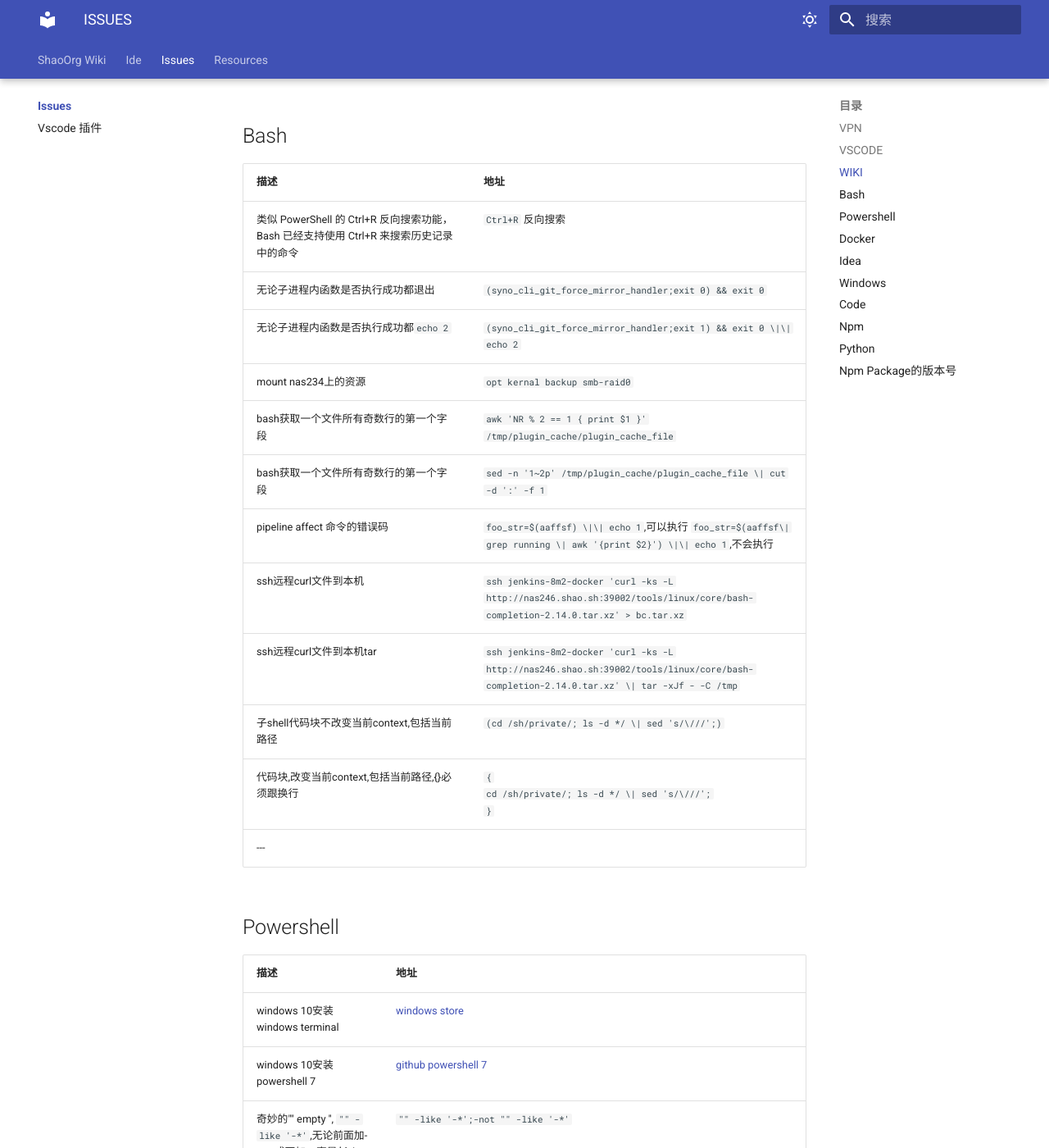
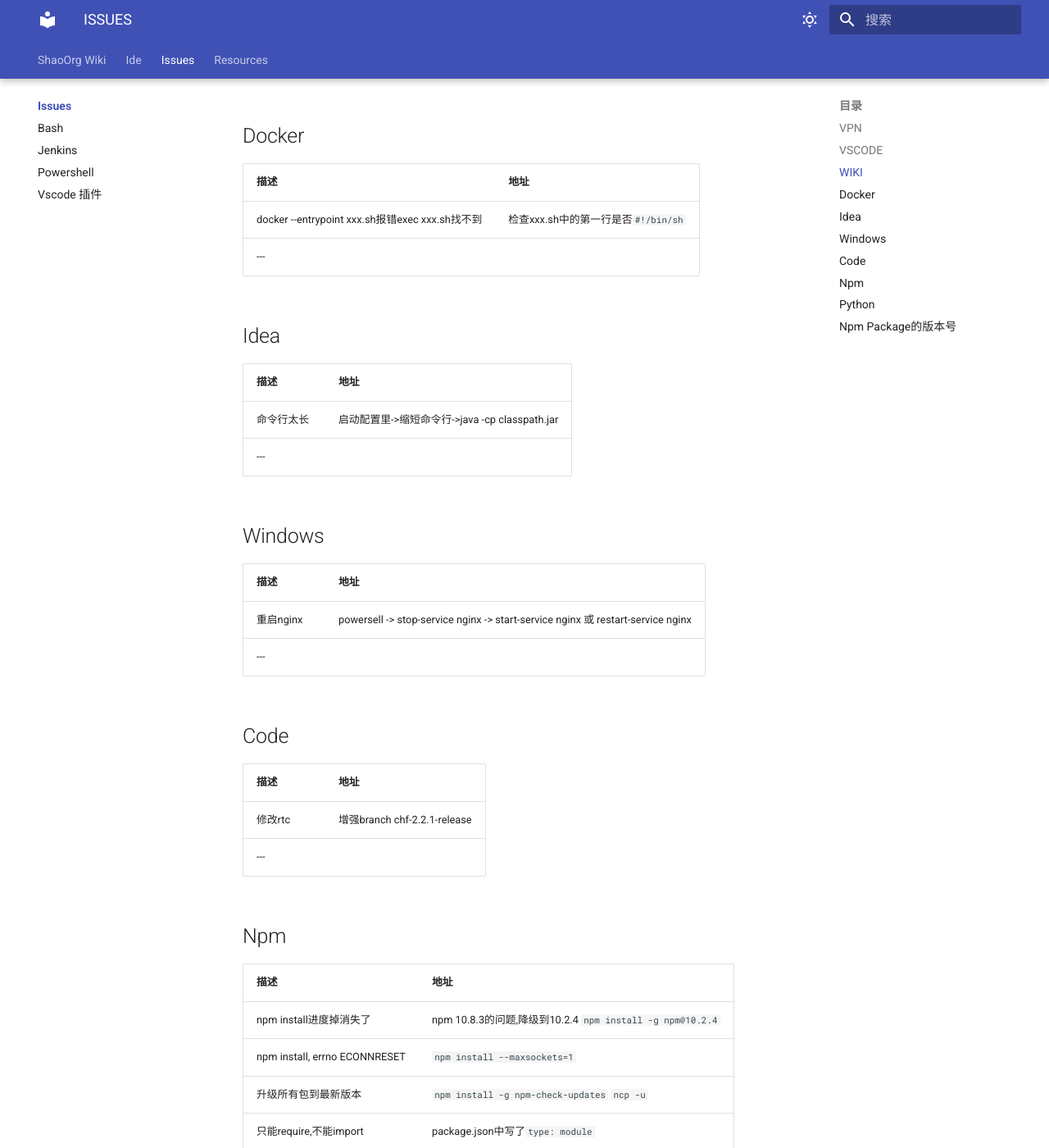
Before and after one commit to ShaoOrg/bulletin, an MkDocs documentation site: the page built from docs/issues/index.md, in a window 1280 px wide and 1400 px high, scrolled down 1076 px. Shown: the whole window at 82% size. Built offline with MkDocs 1.6.1 and Material for MkDocs 9.7.7, drawn with Linux system fonts in a browser that asks for light colours; some of the changed text lies outside the part shown.

Commit message:
NOCR: jenkins issues

````diff
--- a/docs/issues/index.md
+++ b/docs/issues/index.md
@@ -25,44 +25,6 @@
 |  ----  | ----  |
 |jekyll-theme-chirpy 可以search的jekyll|[ssz-dev](https://github.shao.sh/ShaoOrg/jekyll-theme-chirpy/tree/ssz-dev)|
 |mkdocs-material 可以search的mkdocs|[main](https://github.shao.sh/ShaoOrg/bulletin)|
----
-
-## Bash
-
-|描述|地址|
-|  ----  | ----  |
-| 类似 PowerShell 的 Ctrl+R 反向搜索功能，Bash 已经支持使用 Ctrl+R 来搜索历史记录中的命令|`Ctrl+R` 反向搜索|
-|无论子进程内函数是否执行成功都退出|`(syno_cli_git_force_mirror_handler;exit 0) && exit 0`|
-|无论子进程内函数是否执行成功都`echo 2`|`(syno_cli_git_force_mirror_handler;exit 1) && exit 0 \|\| echo 2`|
-|mount nas234上的资源|`opt kernal backup smb-raid0`|
-|bash获取一个文件所有奇数行的第一个字段|`awk 'NR % 2 == 1 { print $1 }' /tmp/plugin_cache/plugin_cache_file`|
-|bash获取一个文件所有奇数行的第一个字段|`sed -n '1~2p' /tmp/plugin_cache/plugin_cache_file \| cut -d ':' -f 1`|
-|pipeline affect 命令的错误码|`foo_str=$(aaffsf) \|\| echo 1`,可以执行 `foo_str=$(aaffsf\| grep running \| awk '{print $2}') \|\| echo 1`,不会执行|
-|ssh远程curl文件到本机|`ssh jenkins-8m2-docker 'curl -ks -L http://nas246.shao.sh:39002/tools/linux/core/bash-completion-2.14.0.tar.xz' > bc.tar.xz`|
-|ssh远程curl文件到本机tar|`ssh jenkins-8m2-docker 'curl -ks -L http://nas246.shao.sh:39002/tools/linux/core/bash-completion-2.14.0.tar.xz' \| tar -xJf - -C /tmp`|
-|子shell代码块不改变当前context,包括当前路径|`(cd /sh/private/; ls -d */ \| sed 's/\///';)`|
-|代码块,改变当前context,包括当前路径,{}必须跟换行|`{`<br>`cd /sh/private/; ls -d */ \| sed 's/\///';`<br>`}`|
----
-
-## Powershell
-
-|描述|地址|
-|  ----  | ----  |
-|windows 10安装windows terminal|[windows store](https://apps.microsoft.com/detail/9n0dx20hk701?rtc=1&hl=zh-cn&gl=CN)|
-|windows 10安装powershell 7|[github powershell 7](https://github.com/PowerShell/PowerShell/releases)|
-|奇妙的"" empty '', ```"" -like '-*'```,无论前面加-not 或不加一直是$false, 只有```-not ("" -like '-*')```逻辑才正常|```"" -like '-*';-not  "" -like '-*' ```|
-|powershell 5.1版本中的-不能被补全,升级到7.4解决了|```winget install --id Microsoft.Powershell --source winget```|
-|powershell初始化一个变量为null|```$currentCommandInfo=$null```|
-|powershell中变量一定要设初始值,否则逻辑不可控制|```$currentCommandInfo; $currentCommandInfo = [CommandInfo]::new(@{})``|
-|在 PowerShell 中，如果你想在字符串中引用变量的属性或方法（如 $argList.Length），你可以使用双引号字符串插值的方式|```"$($argList.Length)"```|
-|HashSet.Add方法会打印True或False在Console,通过强转到`[void]`来规避|```[void]$hashset.Add('xxx')```|
-|Import-Module 打印2个True在Console,通过Out-Null来规避,但导入过程中所有的输出都没有了|```Import-Module "C:\usr\ssz\workspace\git\app\scm-chocolatey\win\chocolatey\base\ssz.helper.extension\extensions\ssz.helper.psm1" -Force \|Out-Null```|
-|Powershell版本号, 可以按Tab自动补全|```$PsVersionTable```|
-|警告: 有些导入的命令名包含一个或多个以下受限字符: ```# , ( ) {{ }} [ ] & - / \ $ ^ ; : " ' < > \| ? @ ` * % + = ~```|函数名只允许出现一个'-',```function Write-Log-Debug {```|
-|表达式或语句中包含意外的标记“}”|检查所有中文注释,删除它,特别是Chat GPT生成的 或者 升级到powershell 7.4|
-|Vscode中Power Shell Extension的Profile|C:\Users\ssz\Documents\WindowsPowerShell\Microsoft.VSCode_profile.ps1|
-|Vscode中Power Shell的Profile, 等同于Win Terminal|C:\Users\ssz\Documents\WindowsPowerShell\Microsoft.PowerShell_profile.ps1|
-||[Approved Verbs For Powershell](https://learn.microsoft.com/en-us/powershell/scripting/developer/cmdlet/approved-verbs-for-windows-powershell-commands?view=powershell-7.4)|
 ---
 
 ## Docker
````
Also changed, not shown: docs/issues/bash.md (added, +24 -0 lines), docs/issues/jenkins.md (added, +10 -0 lines), docs/issues/powershell.md (added, +20 -0 lines).
